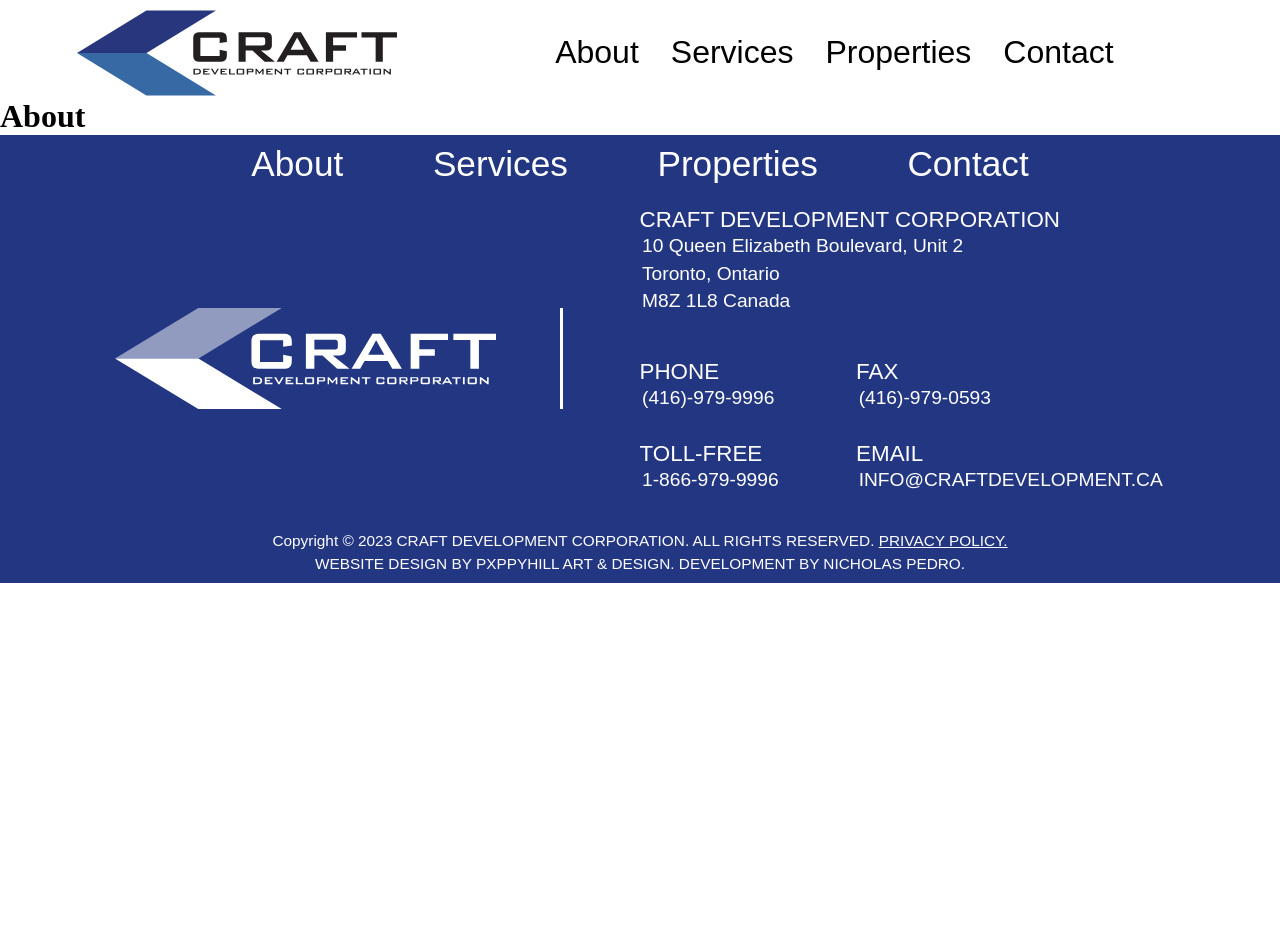
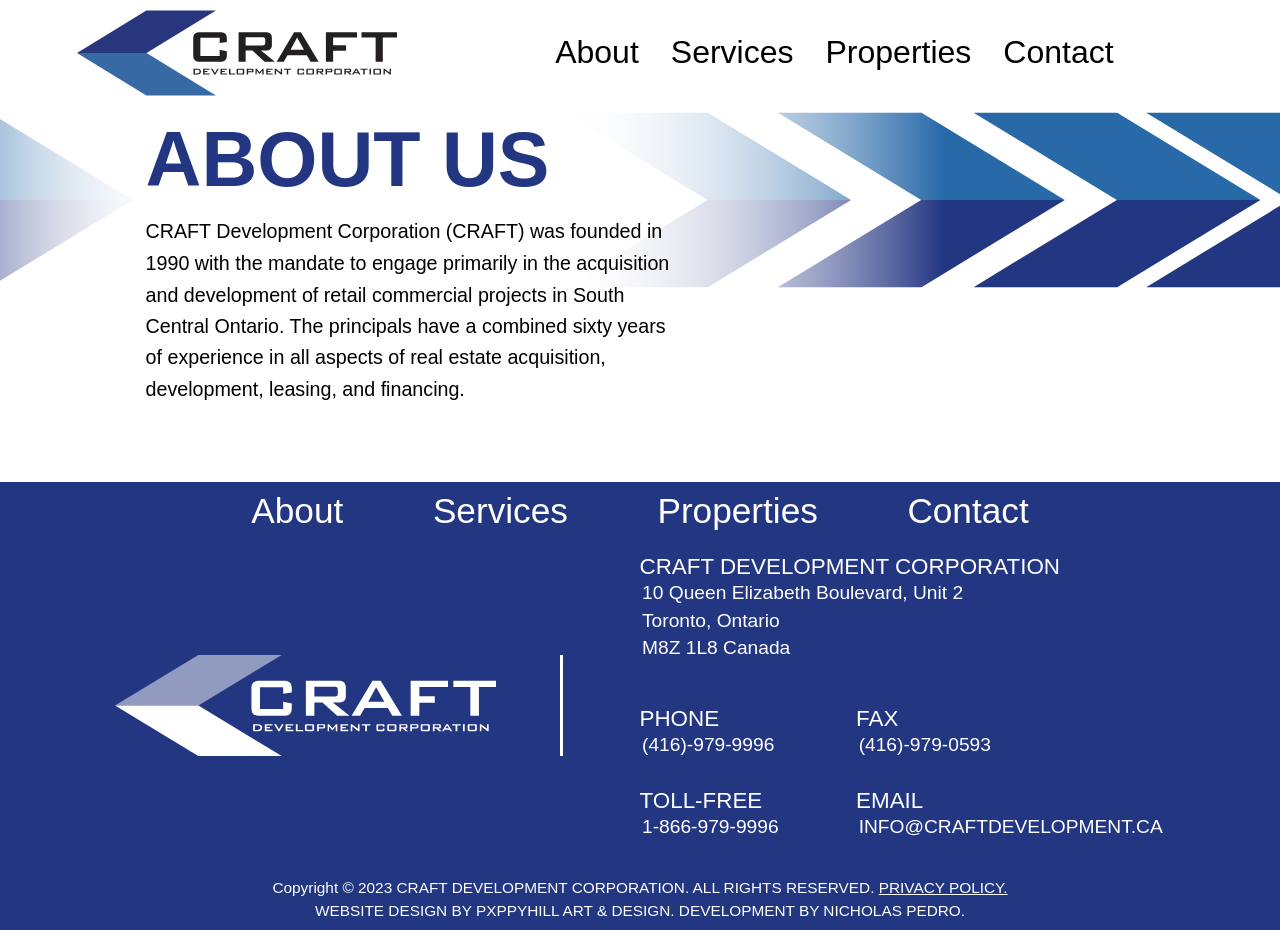
Before and after one commit to Nicknames43/CRAFT-Website, a React (Vite) app: page /About in a window 1280 px wide. Before the commit the page ends 800 px from the top, so only its background shows below. Built offline with nearby package versions, Linux system fonts and the light colour scheme; a web font is replaced by a local one.

Commit message:
feat: completed about page title

```diff
--- /dev/null
+++ b/src/assets/about.scss
@@ -0,0 +1,43 @@
+@import "./resets";
+@import "./variables";
+
+.about {
+    width: 124vw;
+    height: 30vw;
+    position: relative;
+    overflow-y: visible;
+
+    #{&}__bg{
+        overflow: visible;
+    }
+
+    #{&}__arrows{
+        width: 100%;
+        height: 17vw;
+        position: absolute;
+        left: -12vw;
+    }
+
+    #{&}__container{
+        width: 100%;
+        height: 100%;
+        container: about / size;
+    }
+}
+
+@container about (min-height: 0px) {
+    .about{
+        #{&}__title{
+            font-family: $primary-font-light;
+            color: $font-on-bg-colour;
+            font-size: 22cqh;
+        }
+
+        #{&}__description{
+            font-family: $secondary-font;
+            color: $font-on-bg-colour-secondary;
+            font-size: 5.6cqh;
+            line-height: 1.6;
+        }
+    }
+}
--- /dev/null
+++ b/src/pages/About/AboutTitle.jsx
@@ -0,0 +1,174 @@
+import "../../assets/about.scss"
+
+function AboutTitle() {
+  return (
+    <div className="about">
+      <div className="about__arrows">
+        <svg className="about__bg" viewBox="0 0 2384.399 309">
+          <defs>
+            <linearGradient
+              id="linear-gradient"
+              x1="0.5"
+              x2="0.5"
+              y2="1"
+              gradientUnits="objectBoundingBox"
+            >
+              <stop offset="0" stopColor="#fff" stopOpacity="0" />
+              <stop offset="1" stopColor="#fff" />
+            </linearGradient>
+          </defs>
+          <g id="arrows" transform="translate(252.997 -352)">
+            <g id="arrow" transform="translate(1871.997 636.167) rotate(180)">
+              <path
+                id="top"
+                d="M208.1,130.972h7.638L430.994,0H215.255L0,130.972Z"
+                fill="#233682"
+              />
+              <path
+                id="bottom"
+                d="M222.893,130.972h-7.638L0,0H215.739L430.994,130.972Z"
+                transform="translate(0.003 130.972)"
+                fill="#2869a8"
+              />
+            </g>
+            <g
+              id="arrow-2"
+              data-name="arrow"
+              transform="translate(1577.997 636.167) rotate(180)"
+            >
+              <path
+                id="top-2"
+                data-name="top"
+                d="M208.1,130.972h7.638L430.994,0H215.255L0,130.972Z"
+                fill="#233682"
+              />
+              <path
+                id="bottom-2"
+                data-name="bottom"
+                d="M222.893,130.972h-7.638L0,0H215.739L430.994,130.972Z"
+                transform="translate(0.003 130.972)"
+                fill="#2869a8"
+              />
+            </g>
+            <g
+              id="arrow-3"
+              data-name="arrow"
+              transform="translate(1256.997 636.167) rotate(180)"
+            >
+              <path
+                id="top-3"
+                data-name="top"
+                d="M208.1,130.972h7.638L430.994,0H215.255L0,130.972Z"
+                fill="#233682"
+              />
+              <path
+                id="bottom-3"
+                data-name="bottom"
+                d="M222.893,130.972h-7.638L0,0H215.739L430.994,130.972Z"
+                transform="translate(0.003 130.972)"
+                fill="#2869a8"
+              />
+            </g>
+            <g
+              id="arrow-4"
+              data-name="arrow"
+              transform="translate(2131.402 636.167) rotate(180)"
+            >
+              <path
+                id="top-4"
+                data-name="top"
+                d="M208.1,130.972h7.638L430.994,0H215.255L0,130.972Z"
+                fill="#233682"
+              />
+              <path
+                id="bottom-4"
+                data-name="bottom"
+                d="M222.893,130.972h-7.638L0,0H215.739L430.994,130.972Z"
+                transform="translate(0.003 130.972)"
+                fill="#2869a8"
+              />
+            </g>
+            <g
+              id="arrow-5"
+              data-name="arrow"
+              transform="translate(178 636.167) rotate(180)"
+            >
+              <path
+                id="top-5"
+                data-name="top"
+                d="M208.1,130.972h7.638L430.994,0H215.255L0,130.972Z"
+                fill="#233682"
+              />
+              <path
+                id="bottom-5"
+                data-name="bottom"
+                d="M222.893,130.972h-7.638L0,0H215.739L430.994,130.972Z"
+                transform="translate(0.003 130.972)"
+                fill="#2869a8"
+              />
+            </g>
+            <g id="gradient" transform="translate(7)">
+              <rect
+                id="Rectangle_199"
+                data-name="Rectangle 199"
+                width="309"
+                height="580"
+                transform="translate(1388 352) rotate(90)"
+                fill="url(#linear-gradient)"
+              />
+              <rect
+                id="Rectangle_200"
+                data-name="Rectangle 200"
+                width="309"
+                height="580"
+                transform="translate(1388 352) rotate(90)"
+                fill="url(#linear-gradient)"
+              />
+            </g>
+            <g
+              id="gradient-2"
+              data-name="gradient"
+              transform="translate(1061 1047.127) rotate(180)"
+            >
+              <rect
+                id="Rectangle_199-2"
+                data-name="Rectangle 199"
+                width="299"
+                height="440"
+                transform="translate(1248 393.127) rotate(90)"
+                fill="url(#linear-gradient)"
+              />
+              <rect
+                id="Rectangle_200-2"
+                data-name="Rectangle 200"
+                width="299"
+                height="440"
+                transform="translate(1248 393.127) rotate(90)"
+                fill="url(#linear-gradient)"
+              />
+            </g>
+          </g>
+          <foreignObject x="450" y="25" width="800" height="528">
+            <div
+              className="about__container"
+              xmlns="http://www.w3.org/1999/xhtml"
+            >
+              <h1 className="about__title">ABOUT US</h1>
+              <br />
+              <p className="about__description">
+                CRAFT Development Corporation (CRAFT) was founded in 1990 with
+                the mandate to engage primarily in the acquisition and
+                development of retail commercial projects in South Central
+                Ontario. The principals have a combined sixty years of
+                experience in all aspects of real estate acquisition,
+                development, leasing, and financing.
+              </p>
+            </div>
+          </foreignObject>
+        </svg>
+      </div>
+    </div>
+  )
+}
+
+export default AboutTitle
--- a/src/pages/About/index.jsx
+++ b/src/pages/About/index.jsx
@@ -1,5 +1,7 @@
-function About(){
-    return <h1>About</h1>
+import AboutTitle from "./AboutTitle"
+
+function About() {
+  return <AboutTitle />
 }
 
 export default About
```
Also changed, not shown: src/App.jsx (+8 -9 lines).
